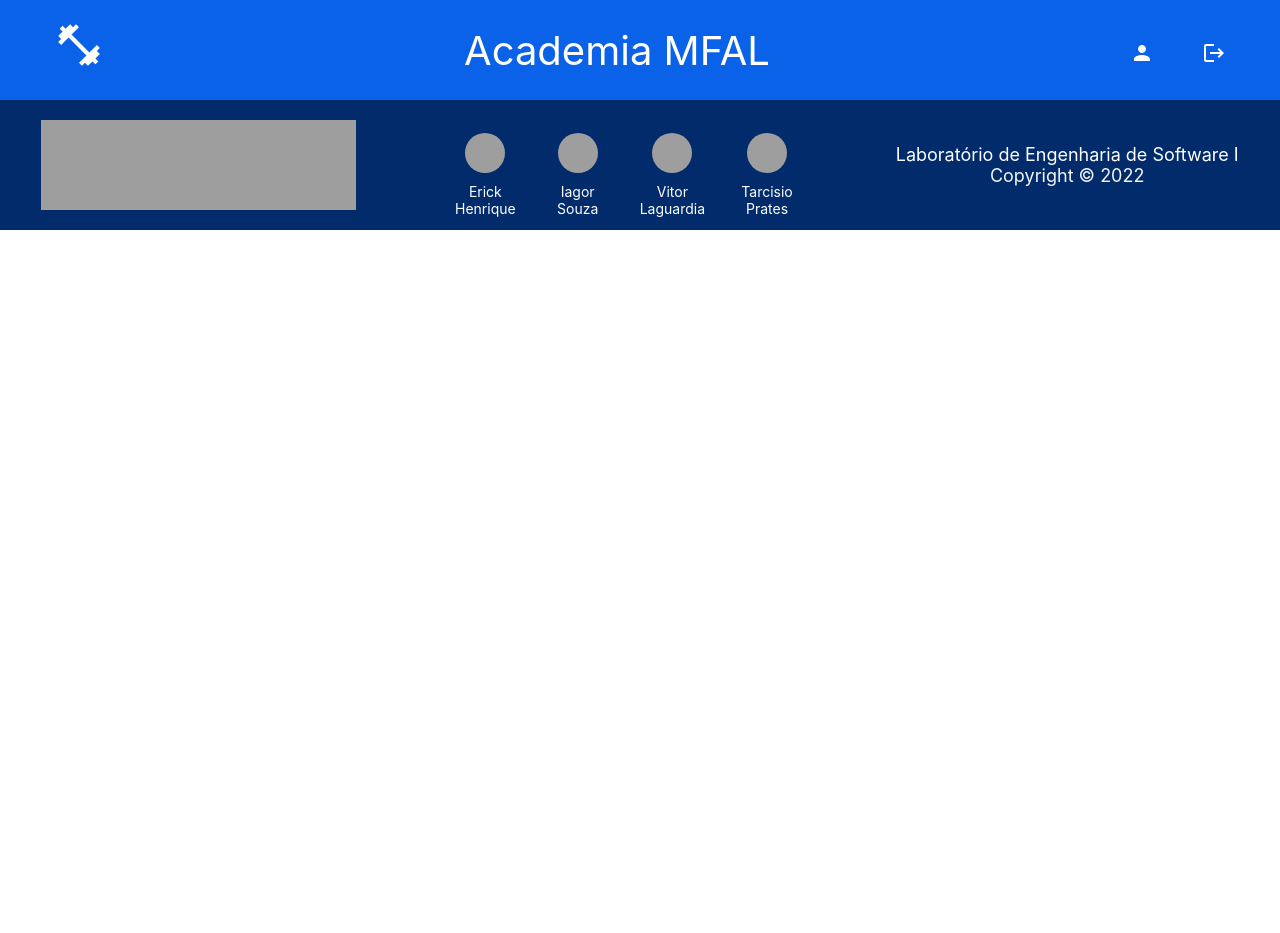
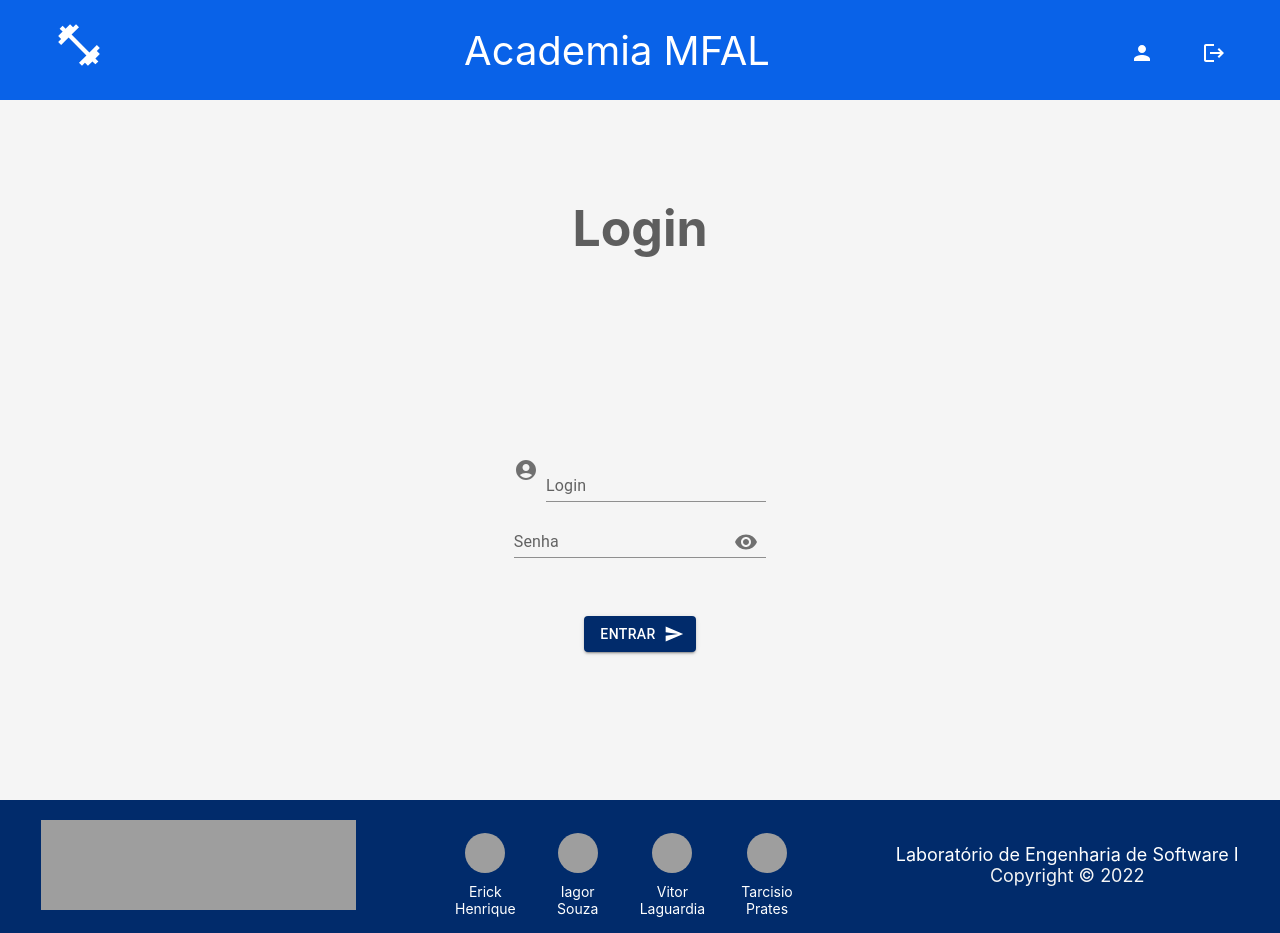
Before and after one commit to t4rcisio/Academia, a React (Create React App) app in the folder frontend/academia/: page / in a window 1280 px wide. Before the commit the page ends 800 px from the top, so only its background shows below. Built offline with nearby package versions, Linux system fonts and the light colour scheme; grey boxes are pictures that could not be loaded.

Commit message:
add a login page

```diff
--- a/frontend/academia/package.json
+++ b/frontend/academia/package.json
@@ -12,6 +12,8 @@
     "@testing-library/user-event": "^13.5.0",
     "react": "^18.2.0",
     "react-dom": "^18.2.0",
+    "react-hook-form": "^7.33.0",
+    "react-router-dom": "^6.3.0",
     "react-scripts": "5.0.1",
     "web-vitals": "^2.1.4"
   },
--- a/frontend/academia/src/App.js
+++ b/frontend/academia/src/App.js
@@ -1,14 +1,19 @@
 import Header from "./components/Header";
 import Footer from "./components/Footer";
+import Login from "./pages/Login";
+import { BrowserRouter, Routes, Route } from "react-router-dom";
 
 import "./App.css";
 
 function App() {
   return (
-    <>
+    <BrowserRouter>
       <Header />
+      <Routes>
+        <Route path="/" exact element={<Login />} />
+      </Routes>
       <Footer />
-    </>
+    </BrowserRouter>
   );
 }
 
--- a/frontend/academia/src/index.css
+++ b/frontend/academia/src/index.css
@@ -26,6 +26,7 @@ body {
     sans-serif;
   -webkit-font-smoothing: antialiased;
   -moz-osx-font-smoothing: grayscale;
+  background-color: var(--primary-color-hover);
 }
 
 code {
--- /dev/null
+++ b/frontend/academia/src/pages/Login/index.jsx
@@ -0,0 +1,73 @@
+import { useForm, Controller } from "react-hook-form";
+import { useState } from "react";
+import Box from "@mui/material/Box";
+import Input from "@mui/material/Input";
+import InputLabel from "@mui/material/InputLabel";
+import InputAdornment from "@mui/material/InputAdornment";
+import FormControl from "@mui/material/FormControl";
+import TextField from "@mui/material/TextField";
+import AccountCircle from "@mui/icons-material/AccountCircle";
+import IconButton from "@mui/material/IconButton";
+import Visibility from "@mui/icons-material/Visibility";
+import VisibilityOff from "@mui/icons-material/VisibilityOff";
+import Button from "@mui/material/Button";
+import SendIcon from "@mui/icons-material/Send";
+
+import "./style.css";
+
+export default function InputAdornments() {
+  const [showPassword, setShowPassword] = useState(false);
+
+  const { control } = useForm({
+    defaultValues: {
+      CPF: "",
+      Password: "",
+    },
+  });
+
+  return (
+    <Box sx={{ "& > :not(style)": { m: 1 } }} className="main-login">
+      <h1 className="login-title">Login</h1>
+      <form>
+        <Box>
+          <AccountCircle sx={{ color: "action.active", mr: 1, my: 0.5 }} />
+          <Controller
+            name="login"
+            control={control}
+            render={({ field }) => (
+              <TextField {...field} label="Login" variant="standard" />
+            )}
+          />
+        </Box>
+
+        <FormControl sx={{ m: 1, width: "25ch" }} variant="standard">
+          <InputLabel htmlFor="standard-adornment-password">Senha</InputLabel>
+          <Controller
+            name="Password"
+            control={control}
+            render={({ field }) => (
+              <Input
+                {...field}
+                type={showPassword ? "text" : "password"}
+                endAdornment={
+                  <InputAdornment position="end">
+                    <IconButton
+                      aria-label="toggle password visibility"
+                      onClick={() => setShowPassword(!showPassword)}
+                    >
+                      {showPassword ? <VisibilityOff /> : <Visibility />}
+                    </IconButton>
+                  </InputAdornment>
+                }
+              />
+            )}
+          />
+        </FormControl>
+
+        <Button variant="contained" endIcon={<SendIcon />} type="submit">
+          Entrar
+        </Button>
+      </form>
+    </Box>
+  );
+}
--- /dev/null
+++ b/frontend/academia/src/pages/Login/style.css
@@ -0,0 +1,27 @@
+.main-login {
+  align-items: center;
+  display: grid;
+  justify-content: center;
+  color: var(--gray);
+  text-align: center;
+  background-color: var(--white);
+}
+
+.login-title {
+  font-size: 50px;
+}
+
+.main-login form {
+  display: flex;
+  flex-direction: column;
+  align-items: center;
+}
+
+.main-login {
+  height: 700px;
+}
+
+button.MuiButton-root {
+  margin: 50px;
+  background-color: var(--primary-color-hover);
+}
```
Also changed, not shown: 1 other file (tests, documents, lock files or other folders).
